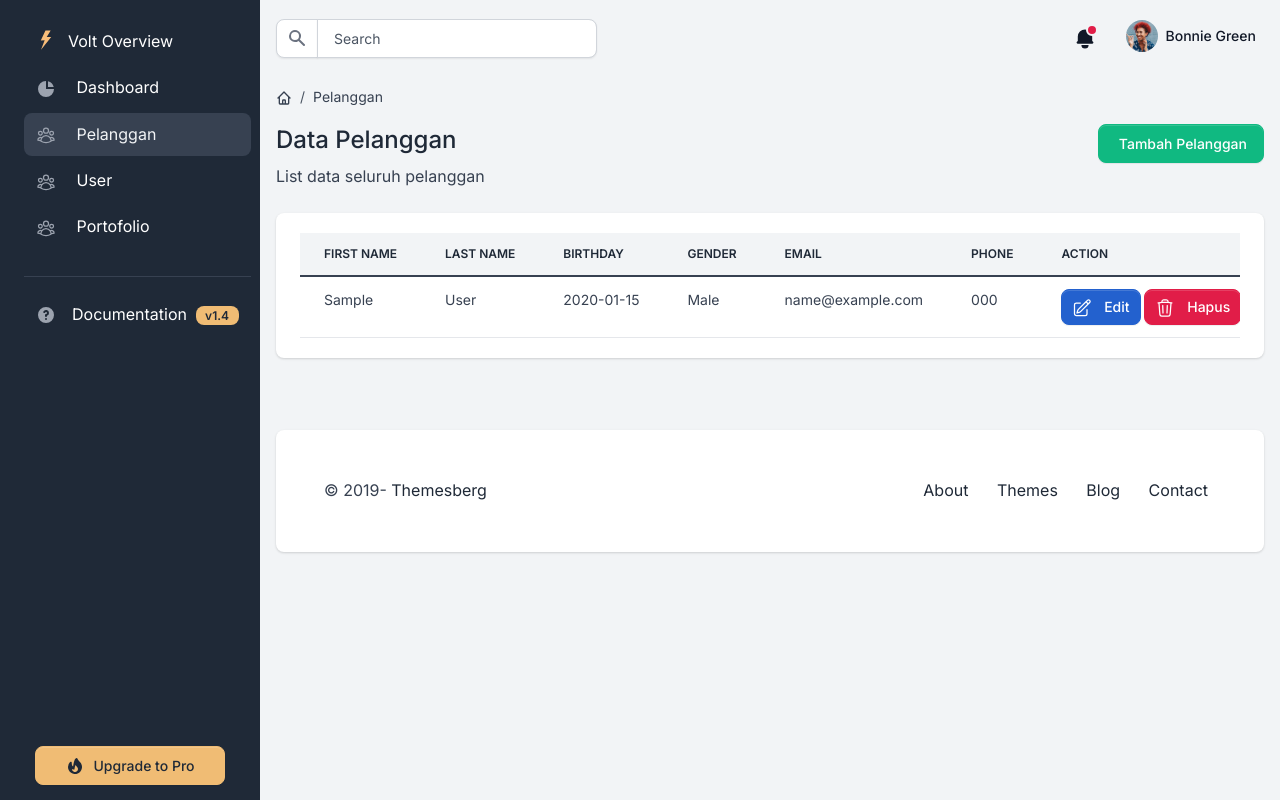
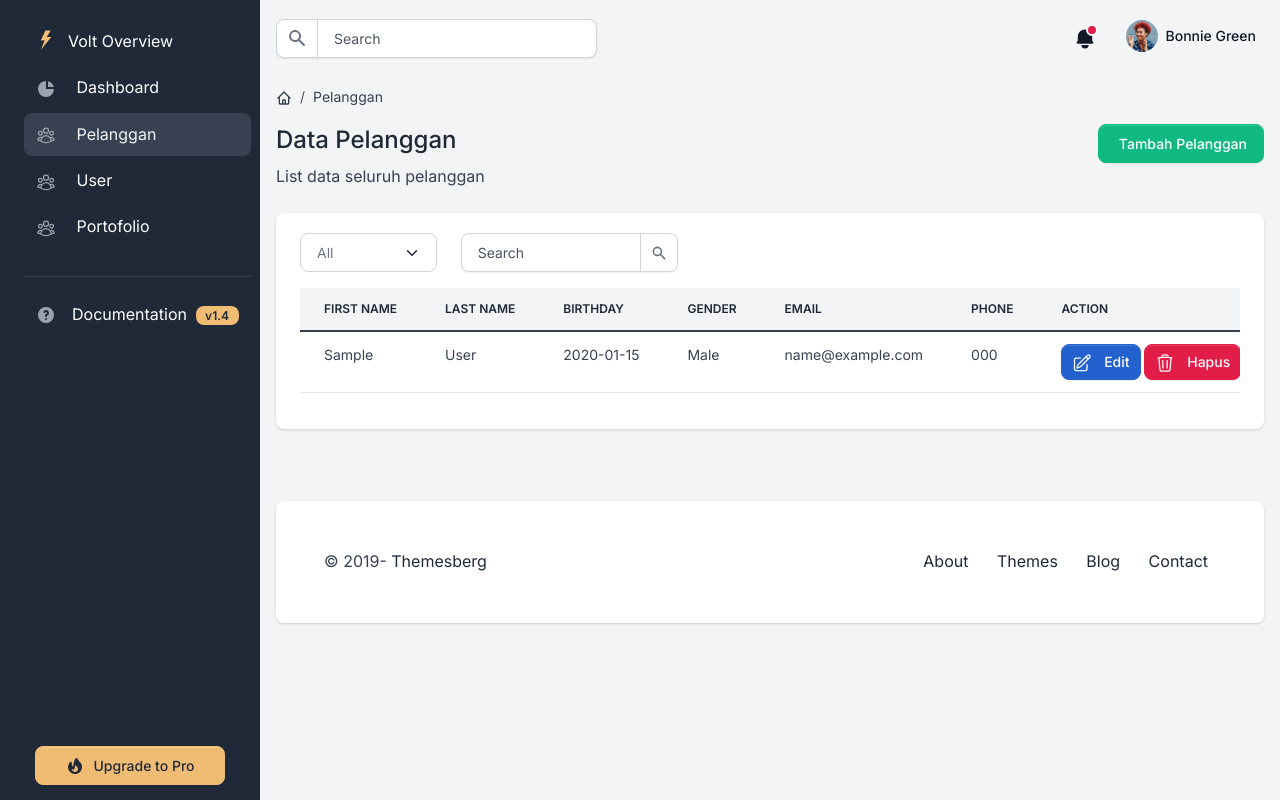
Before and after one commit to RakhaAnakIT/mrakha-2tic, a Laravel app: page /pelanggan in a window 1280 px wide. Run offline with Laravel 12, Linux system fonts and the light colour scheme; tables that the repository leaves empty hold one stand-in row (values such as "Sample post"); parts of the project's set-up code (start-up, migrations or seed data) failed here and were passed over.

Commit message:
Perubahan Pertemuan 12 Database Seeder, Pagination, Filter, Search

```diff
--- a/app/Http/Controllers/PelangganController.php
+++ b/app/Http/Controllers/PelangganController.php
@@ -11,9 +11,14 @@ class PelangganController extends Controller
     /**
      * Display a listing of the resource.
      */
-    public function index()
+    public function index(Request $request)
     {
-        $data['dataPelanggan'] = Pelanggan::all();
+        $filterableColumns = ['gender'];
+        $searchableColumns = ['first_name', 'last_name', 'email'];
+        $data['dataPelanggan'] = Pelanggan::filter($request, $filterableColumns)
+        ->search($request,$searchableColumns)
+        ->paginate(5)
+        ->withQueryString();
         return view('admin.pelanggan.index', $data);
     }
 
--- a/app/Models/Pelanggan.php
+++ b/app/Models/Pelanggan.php
@@ -3,6 +3,7 @@
 namespace App\Models;
 
 use Illuminate\Database\Eloquent\Model;
+use Illuminate\Database\Eloquent\Builder;
 
 class Pelanggan extends Model
 {
@@ -16,4 +17,25 @@ class Pelanggan extends Model
         'email',
         'phone',
     ];
+
+    public function scopeFilter(Builder $query, $request, array $filterableColumns): Builder
+    {
+        foreach ($filterableColumns as $column) {
+            if ($request->filled($column)) {
+                $query->where($column, $request->input($column));
+            }
+        }
+        return $query;
+    }
+
+    public function scopeSearch($query, $request, array $columns)
+    {
+        if ($request->filled('search')) {
+            $query->where(function ($q) use ($request, $columns) {
+                foreach ($columns as $column) {
+                    $q->orWhere($column, 'LIKE', '%' . $request->search . '%');
+                }
+            });
+        }
+    }
 }
--- a/resources/views/admin/pelanggan/index.blade.php
+++ b/resources/views/admin/pelanggan/index.blade.php
@@ -36,6 +36,35 @@
             <div class="card border-0 shadow mb-4">
                 <div class="card-body">
                     <div class="table-responsive">
+                        <form method="GET" action="{{ route('pelanggan.index') }}" class="mb-3">
+                            <div class="row">
+                                <div class="col-md-2">
+                                    <select name="gender" class="form-select" onchange="this.form.submit()">
+                                        <option value="">All</option>
+                                        <option value="Male" {{ request('gender') == 'Male' ? 'selected' : '' }}>Male</option>
+                                        <option value="Female" {{ request('gender') == 'Female' ? 'selected' : '' }}>Female
+                                        </option>
+                                    </select>
+                                </div>
+                                <div class="col-md-3">
+                                    <div class="input-group">
+                                        <input type="text" name="search" class="form-control" id="exampleInputIconRight"
+                                            value="{{request('search')}}" placeholder="Search" aria-label="Search">
+                                        <button type="submit" class="input-group-text" id="basic-addon2">
+                                            <svg class="icon icon-xxs" fill="currentColor" viewBox="0 0 20 20"
+                                                xmlns="http://www.w3.org/2000/svg">
+                                                <path fill-rule="evenodd"
+                                                    d="M8 4a4 4 0 100 8 4 4 0 000-8zM2 8a6 6 0 1110.89 3.476l4.817 4.817a1 1 0 01-1.414 1.414l-4.816-4.816A6 6 0 012 8z"
+                                                    clip-rule="evenodd"></path>
+                                            </svg>
+                                        </button>
+                                        @if(request('search'))
+							            <a href="{{ request()->fullUrlWithQuery(['search'=> null]) }}" class="btn btn-outline-secondary ml-3" id="clear-search"> Clear</a>
+					                    @endif
+                                    </div>
+                                </div>
+                            </div>
+                        </form>
                         <table id="table-pelanggan" class="table table-centered table-nowrap mb-0 rounded">
                             <thead class="thead-light">
                                 <tr>
@@ -60,23 +89,23 @@
                                         <td>
                                             <a href="{{ route('pelanggan.edit', $item->pelanggan_id) }}"
                                                 class="btn btn-info btn-sm">
-                                                    <svg class="icon icon-xs me-2" data-slot="icon" fill="none"
-                                                        stroke-width="1.5" stroke="currentColor" viewBox="0 0 24 24"
-                                                        xmlns="http://www.w3.org/2000/svg" aria-hidden="true">
+                                                <svg class="icon icon-xs me-2" data-slot="icon" fill="none" stroke-width="1.5"
+                                                    stroke="currentColor" viewBox="0 0 24 24" xmlns="http://www.w3.org/2000/svg"
+                                                    aria-hidden="true">
                                                     <path stroke-linecap="round" stroke-linejoin="round"
                                                         d="m16.862 4.487 1.687-1.688a1.875 1.875 0 1 1 2.652 2.652L10.582 16.07a4.5 4.5 0 0 1-1.897 1.13L6 18l.8-2.685a4.5 4.5 0 0 1 1.13-1.897l8.932-8.931Zm0 0L19.5 7.125M18 14v4.75A2.25 2.25 0 0 1 15.75 21H5.25A2.25 2.25 0 0 1 3 18.75V8.25A2.25 2.25 0 0 1 5.25 6H10">
                                                     </path>
                                                 </svg>
                                                 Edit
                                             </a>
-                                                <form action="{{ route('pelanggan.destroy', $item->pelanggan_id) }}" method="POST" style="display:inline">
+                                            <form action="{{ route('pelanggan.destroy', $item->pelanggan_id) }}" method="POST"
+                                                style="display:inline">
                                                 @csrf
                                                 @method('DELETE')
                                                 <button type="submit" class="btn btn-danger btn-sm">
-                                                        <svg class="icon icon-xs me-2" data-slot="icon"
-                                                            fill="none" stroke-width="1.5" stroke="currentColor"
-                                                            viewBox="0 0 24 24" xmlns="http://www.w3.org/2000/svg"
-                                                            aria-hidden="true">
+                                                    <svg class="icon icon-xs me-2" data-slot="icon" fill="none"
+                                                        stroke-width="1.5" stroke="currentColor" viewBox="0 0 24 24"
+                                                        xmlns="http://www.w3.org/2000/svg" aria-hidden="true">
                                                         <path stroke-linecap="round" stroke-linejoin="round"
                                                             d="m14.74 9-.346 9m-4.788 0L9.26 9m9.968-3.21c.342.052.682.107 1.022.166m-1.022-.165L18.16 19.673a2.25 2.25 0 0 1-2.244 2.077H8.084a2.25 2.25 0 0 1-2.244-2.077L4.772 5.79m14.456 0a48.108 48.108 0 0 0-3.478-.397m-12 .562c.34-.059.68-.114 1.022-.165m0 0a48.11 48.11 0 0 1 3.478-.397m7.5 0v-.916c0-1.18-.91-2.164-2.09-2.201a51.964 51.964 0 0 0-3.32 0c-1.18.037-2.09 1.022-2.09 2.201v.916m7.5 0a48.667 48.667 0 0 0-7.5 0">
                                                         </path>
@@ -91,6 +120,9 @@
 
 
                         </table>
+                        <div class="mt-3">
+                            {{ $dataPelanggan->links('pagination::bootstrap-5') }}
+                        </div>
                     </div>
                 </div>
             </div>
```
Also changed, not shown: database/seeders/CreateFirstUser.php (added, +23 -0 lines), database/seeders/CreatePelangganDummy.php (added, +30 -0 lines). Lines whose indentation alone changed are shown as unchanged.
